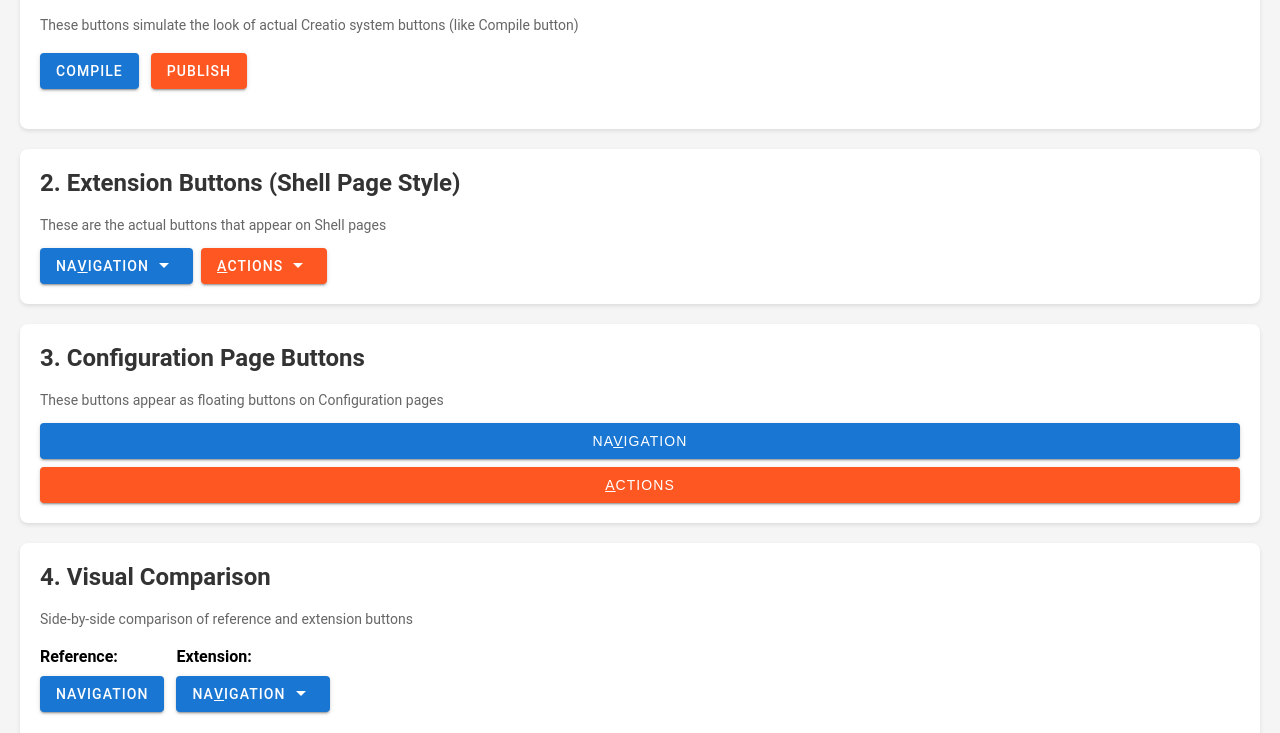
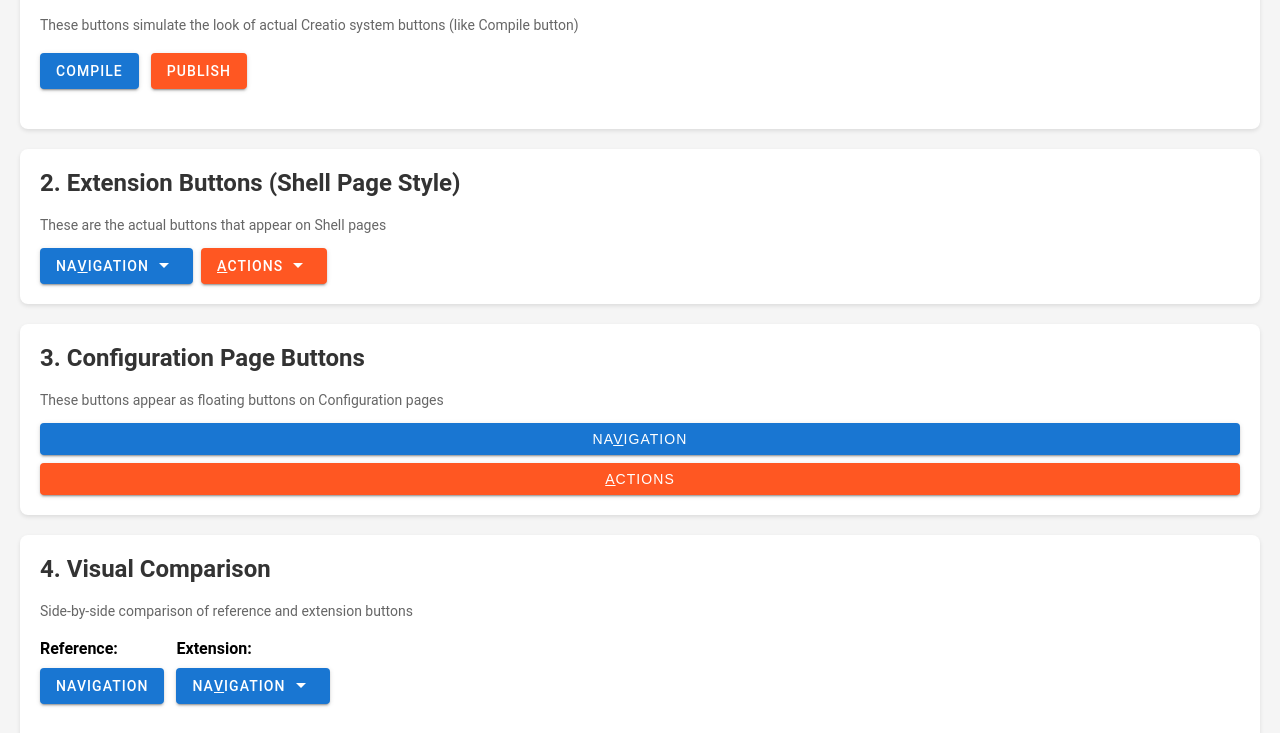
Before and after one commit to Advance-Technologies-Foundation/clio-satellite, a browser extension: page test-button-styles.html in a window 1280 px wide. Shown: the part 132-865 px from the top of the page. Drawn offline with Linux system fonts and the light colour scheme.

Commit message:
Improve menu positioning and button styles
Added logic to position the menu relative to a floating container when present, ensuring correct placement within configuration panels. Updated CSS to standardize the height and padding of flat buttons for consistent appearance.

```diff
--- a/menu-item.css
+++ b/menu-item.css
@@ -420,3 +420,14 @@ body:has(.creatio-satelite-floating) .creatio-satelite-menu-container .actions-m
   left: auto !important;
   transform: none !important;
 }
+
+.mat-flat-button,
+.crt-menu-item.mat-flat-button,
+.actions-button.mat-flat-button,
+.scripts-menu-button.mat-flat-button {
+  height: 32px !important;
+  min-height: 32px !important;
+  line-height: 32px !important;
+  padding-top: 0 !important;
+  padding-bottom: 0 !important;
+}
```
Also changed, not shown: content.js (+17 -0 lines).
